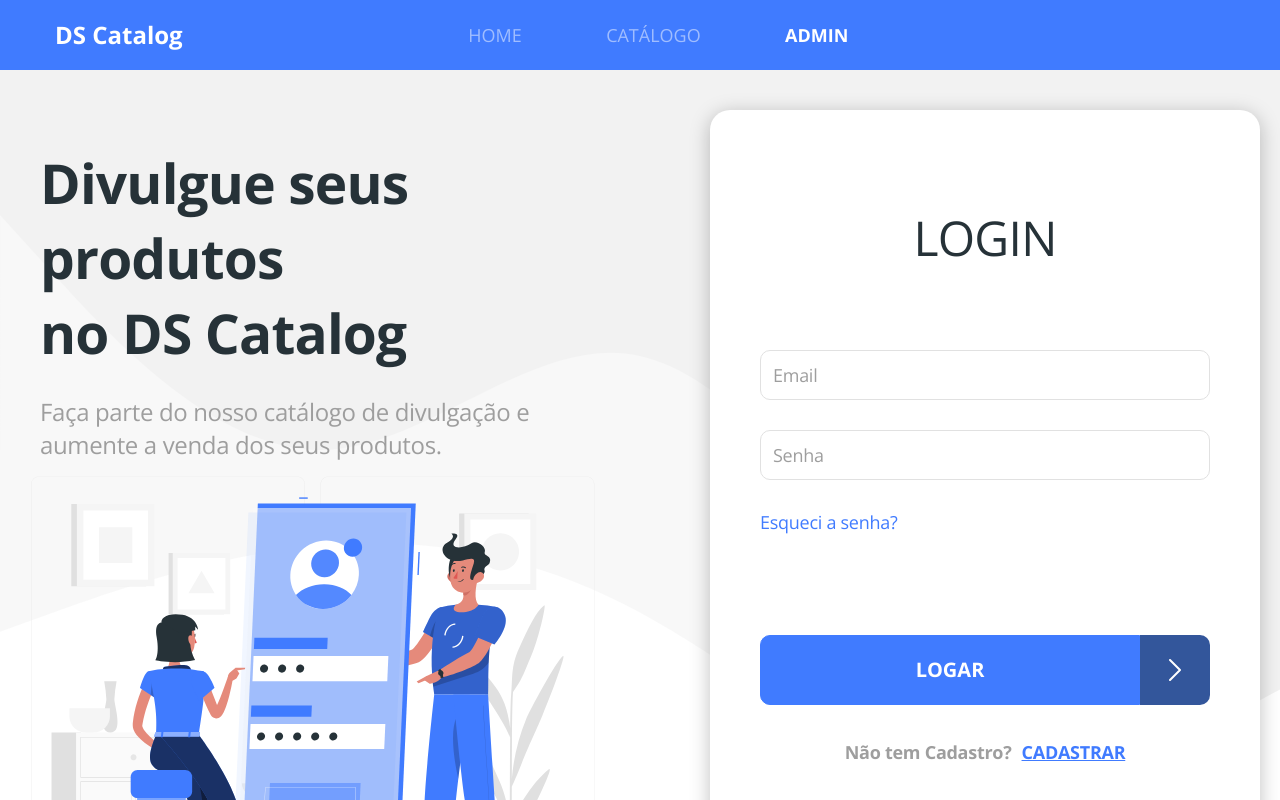
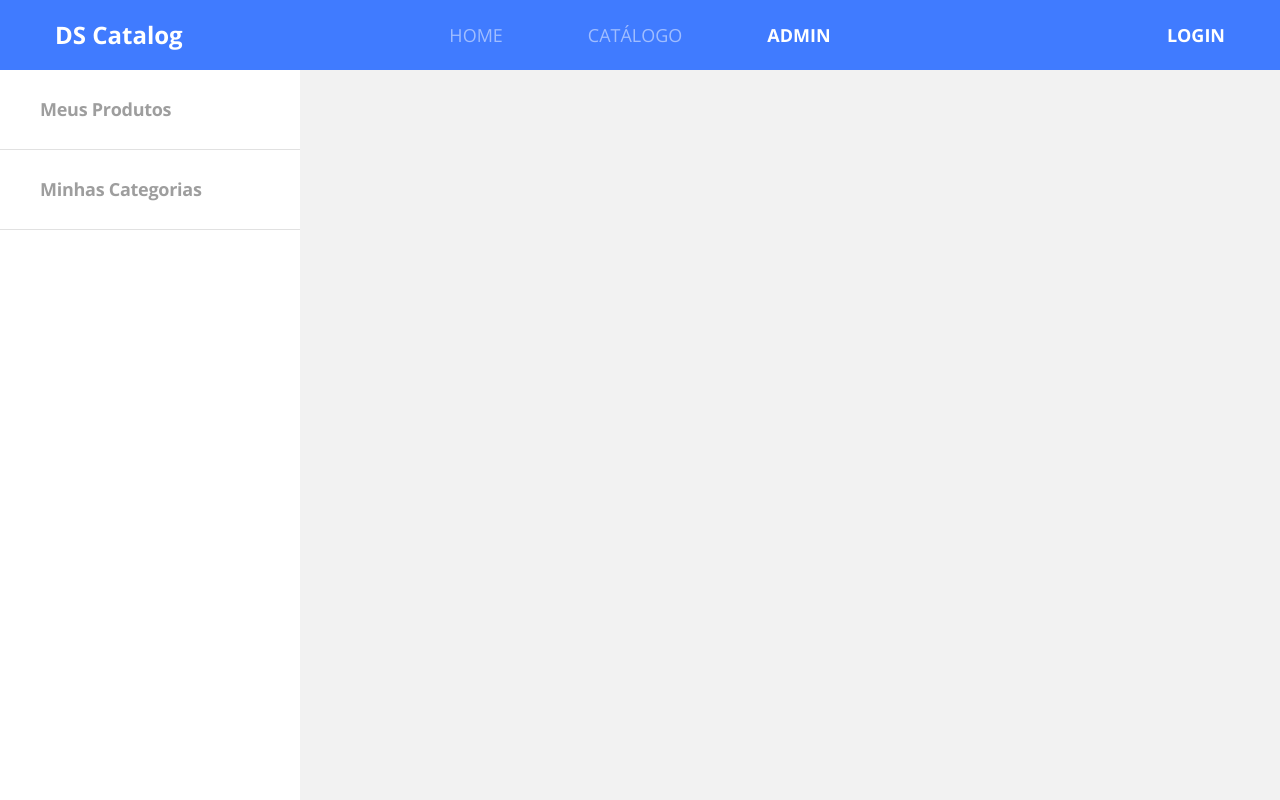
Before and after one commit to pedroaleph/dscatalog-bootcamp-devsuperior, a React (Create React App) app in the folder front-web/: page /admin/auth in a window 1280 px wide. Before the commit this address led to /admin/auth/login. Shown: the top 800 px of the page. Built offline with nearby package versions, Linux system fonts and the light colour scheme.

Commit message:
Finish login/logout layout

```diff
--- a/front-web/src/Routes.tsx
+++ b/front-web/src/Routes.tsx
@@ -20,8 +20,8 @@ const Routes = () => (
             <Route path="/products/:productId">
                 <ProductDetails />
             </Route>
-            <Redirect from="/admin/auth" to="/admin/auth/login" exact/>
-            <Route path="/admin/auth">
+            <Redirect from="/auth" to="/auth/login" exact/>
+            <Route path="/auth">
                 <Auth />
             </Route>
             <Redirect from="/admin" to="/admin/products" exact/>
--- a/front-web/src/core/components/Navbar/index.tsx
+++ b/front-web/src/core/components/Navbar/index.tsx
@@ -1,14 +1,30 @@
 import './styles.scss';
-import { Link , NavLink} from 'react-router-dom';
+import { Link, NavLink, useLocation } from 'react-router-dom';
+import { getAccessTokenDecoded, logout } from 'core/utils/auth';
+import { useEffect, useState } from 'react';
 
-const Navbar = () => (
+const Navbar = () => {
+    const [currentUser, setCurrentUser] = useState('');
+    const location = useLocation();
+
+    useEffect(() => {
+        const currentUserData = getAccessTokenDecoded();
+        setCurrentUser(currentUserData.user_name);
+    }, [location]);
+
+const handleLogout = (event: React.MouseEvent<HTMLAnchorElement, MouseEvent>) => {
+    event.preventDefault();
+    logout();
+}
+
+    return (
         <nav className="row bg-primary main-nav">
-        <div className="col-2">
+            <div className="col-3">
                 <Link to="/" className="nav-logo-txt">
                     <h4>DS Catalog</h4>
                 </Link>
             </div>
-        <div className="col-6 offset-2">
+            <div className="col-6">
                 <ul className="main-menu">
                     <li>
                         <NavLink to="/" exact>
@@ -27,7 +43,27 @@ const Navbar = () => (
                     </li>
                 </ul>
             </div>
+            <div className="col-3 text-right">
+                {currentUser && (
+                    <>
+                        {currentUser}
+                        <a
+                            href="#logout"
+                            className="active d-inline ml-3"
+                            onClick={handleLogout}
+                        >
+                            LOGOUT
+                        </a>
+                    </>
+                )}
+                {!currentUser && (
+                    <Link to="/auth/login" className="active">
+                        LOGIN
+                    </Link>
+                )}
+            </div>
         </nav>
-)
+    );
+}
 
 export default Navbar;
--- a/front-web/src/core/components/Navbar/styles.scss
+++ b/front-web/src/core/components/Navbar/styles.scss
@@ -2,9 +2,8 @@
     height: 70px;
     color: #FFF;
     align-items: center;
-    padding-left: 40px;
-    margin-left: 0;
-    margin-right: 0;
+    padding: 0 40px;
+    margin: 0 0;
 }
 
 .nav-logo-txt {
@@ -13,11 +12,15 @@
 
 .main-menu {
     display: flex;
-    font-size: 18px;
-    width: 380px;
-    justify-content: space-between;
+    justify-content: center;
+
+    li:nth-child(2) {
+        margin: 0 85px;
+    }
+}
 
 a {
+    font-size: 18px;
     font-style: normal;
     color: rgba(255, 255, 255, 0.5);
 
@@ -30,4 +33,3 @@
         color: #FFF;
     }
 }
-}
--- a/front-web/src/core/components/Routes/PrivateRoute.tsx
+++ b/front-web/src/core/components/Routes/PrivateRoute.tsx
@@ -16,7 +16,7 @@ const PrivateRoute = ({ children, path, allowedRoutes }: Props) => {
           return (
             <Redirect
               to={{
-                pathname: "/admin/auth/login",
+                pathname: "/auth/login",
                 state: { from: location }
               }}
             />
--- a/front-web/src/core/utils/auth.ts
+++ b/front-web/src/core/utils/auth.ts
@@ -1,4 +1,5 @@
 import jwtDecode from "jwt-decode";
+import history from "./history";
 
 export const CLIENT_ID = 'dscatalog';
 export const CLIENT_SECRET = 'dscatalog123';
@@ -16,7 +17,7 @@ export type Role = 'ROLE_OPERATOR' | 'ROLE_ADMIN';
 
 type AccessToken = {
   exp: number;
-  username: string;
+  user_name: string;
   authorities: Role[];
 }
 
@@ -33,7 +34,6 @@ export const getSessionData = () => {
 
 export const getAccessTokenDecoded = () => {
   const sessionData = getSessionData();
-
   try {
     const tokenDecoded = jwtDecode(sessionData.access_token);
     return tokenDecoded as AccessToken;
@@ -60,3 +60,8 @@ export const isAllowedByRole = (routeRoles: Role[] = []) => {
 
   return routeRoles.some(role => authorities?.includes(role));
 }
+
+export const logout = () => {
+  localStorage.removeItem('authData');
+  history.replace('/auth/login');
+}
--- a/front-web/src/core/utils/request.ts
+++ b/front-web/src/core/utils/request.ts
@@ -1,7 +1,6 @@
 import axios, {Method} from 'axios';
 import qs from 'qs';
-import { CLIENT_ID, CLIENT_SECRET, getSessionData } from './auth';
-import history from './history';
+import { CLIENT_ID, CLIENT_SECRET, getSessionData, logout } from './auth';
 
 type RequestParams = {
     method?: Method;
@@ -23,7 +22,7 @@ axios.interceptors.response.use(function (response) {
     return response;
 }, function (error) {
     if (error.response.status === 401) {
-        history.push('/admin/auth');
+        logout();
     }
     return Promise.reject(error);
 })
--- a/front-web/src/pages/Auth/Components/Login/index.tsx
+++ b/front-web/src/pages/Auth/Components/Login/index.tsx
@@ -76,7 +76,7 @@ const Login = () => {
             </div>
           )}
         </div>
-        <Link to="/admin/auth/recover" className="login-link-recover">
+        <Link to="/auth/recover" className="login-link-recover">
           Esqueci a senha?
         </Link>
         <div className="login-submit">
@@ -86,7 +86,7 @@ const Login = () => {
           <span className="not-registered">
             Não tem Cadastro?
           </span>
-          <Link to="/admin/auth/register" className="login-link-register">
+          <Link to="/auth/register" className="login-link-register">
             CADASTRAR
           </Link>
         </div>
--- a/front-web/src/pages/Auth/Components/Login/styles.scss
+++ b/front-web/src/pages/Auth/Components/Login/styles.scss
@@ -8,6 +8,7 @@
   color: #407BFF;
   margin-top: 15px;
   display: block;
+  width: 150px;
 }
 .login-link-register{
   font-weight: bold;
--- a/front-web/src/pages/Auth/index.tsx
+++ b/front-web/src/pages/Auth/index.tsx
@@ -18,13 +18,13 @@ const Auth = () => (
     </div>
     <div className="auth-content">
       <Switch>
-        <Route path="/admin/auth/login">
+        <Route path="/auth/login">
           <Login />
         </Route>
-        <Route path="/admin/auth/register">
+        <Route path="/auth/register">
           <Register />
         </Route>
-        <Route path="/admin/auth/recover">
+        <Route path="/auth/recover">
           <Recover />
         </Route>
       </Switch>
```
Lines whose indentation alone changed are shown as unchanged.
